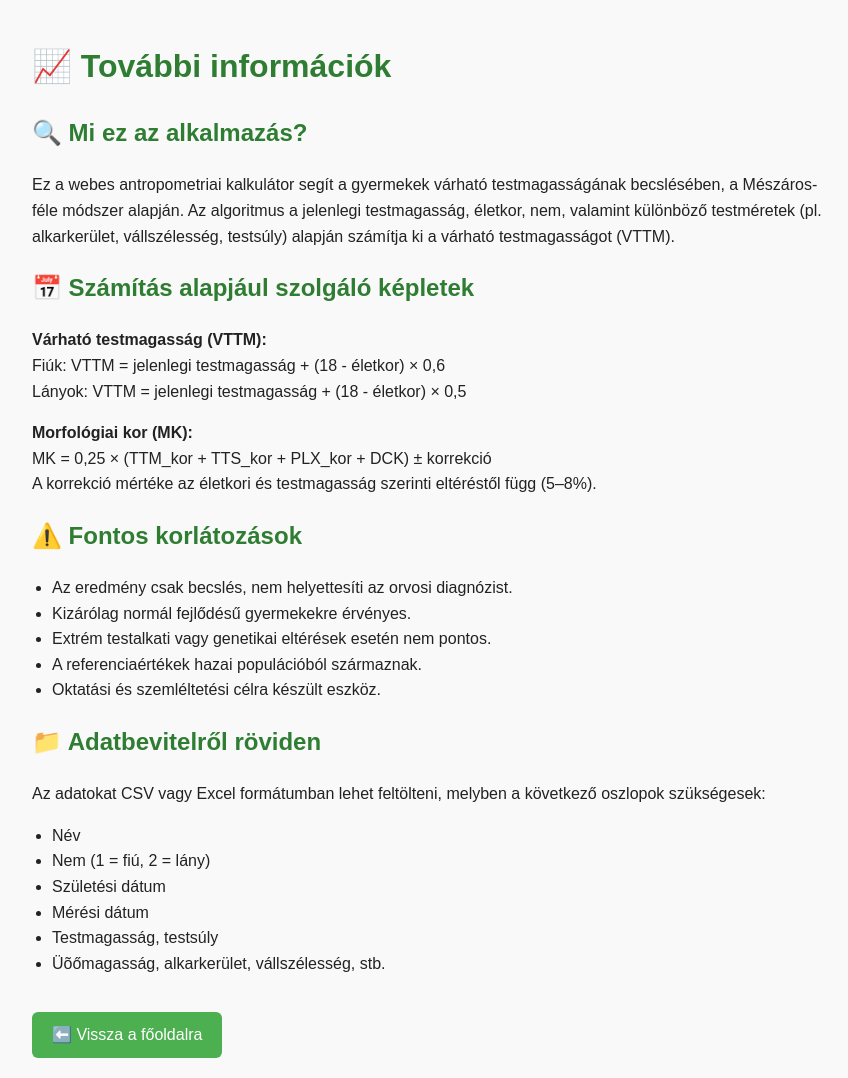
After one commit to biro82zsolt/anthro_calculator, a Django app: template landing/templates/landing/info.html in a window 1280 px wide. The commit adds this page. Shown: the whole page, without its empty margins (208-1056 px from the left). Run offline with Django 5.2, Linux system fonts and the light colour scheme; the template is opened without the code that fills it, so the values that code supplies are empty; parts of the project's set-up code (start-up, migrations or seed data) failed here and were passed over.

Commit message:
Frissítések: info oldal, főoldali link, hibajavítások

```diff
--- a/landing/templates/landing/demo.html
+++ b/landing/templates/landing/demo.html
@@ -75,7 +75,7 @@
     </div>
 
     <div>
-        <img src="{% static chart %}" alt="Magasság diagram" style="max-width: 100%; height: auto;">
+        <img src="{% static 'demo_chart.png' %}" alt="Magasság diagram">
     </div>
 
     <p>
--- a/landing/templates/landing/home.html
+++ b/landing/templates/landing/home.html
@@ -97,6 +97,7 @@
         <a href="{% url 'export_template' %}" class="button">📄 Minta Excel letöltése</a>
         <a href="{% url 'upload_csv' %}" class="button">📤 Saját fájl feltöltése</a>
         <a href="{% url 'demo_view' %}" class="button">🧪 Demó megtekintése</a>
+        <a href="{% url 'info' %}" class="button">ℹ️ További információk</a>
     </div>
 
     <div class="theme-toggle" onclick="toggleTheme()">🌓 Téma váltása</div>
--- /dev/null
+++ b/landing/templates/landing/info.html
@@ -0,0 +1,82 @@
+<!DOCTYPE html>
+<html lang="hu">
+{% load static %}
+<head>
+    <meta charset="UTF-8">
+    <title>További információk – Antropometriai Kalkulátor</title>
+    <meta name="viewport" content="width=device-width, initial-scale=1.0">
+    <style>
+        body {
+            font-family: Arial, sans-serif;
+            background-color: #f9f9f9;
+            color: #222;
+            padding: 20px;
+            max-width: 800px;
+            margin: 0 auto;
+            line-height: 1.6;
+        }
+        h1, h2, h3 {
+            color: #2e7d32;
+        }
+        a.button {
+            display: inline-block;
+            background-color: #4CAF50;
+            color: #fff;
+            padding: 10px 20px;
+            border-radius: 6px;
+            text-decoration: none;
+            margin-top: 20px;
+        }
+        ul {
+            padding-left: 20px;
+        }
+    </style>
+</head>
+<body>
+    <h1>📈 További információk</h1>
+
+    <h2>🔍 Mi ez az alkalmazás?</h2>
+    <p>
+        Ez a webes antropometriai kalkulátor segít a gyermekek várható testmagasságának becslésében,
+        a Mészáros-féle módszer alapján. Az algoritmus a jelenlegi testmagasság, életkor,
+        nem, valamint különböző testméretek (pl. alkarkerület, vállszélesség, testsúly) alapján
+        számítja ki a várható testmagasságot (VTTM).
+    </p>
+
+    <h2>📅 Számítás alapjául szolgáló képletek</h2>
+    <p>
+        <strong>Várható testmagasság (VTTM):</strong><br>
+        Fiúk: VTTM = jelenlegi testmagasság + (18 - életkor) × 0,6<br>
+        Lányok: VTTM = jelenlegi testmagasság + (18 - életkor) × 0,5
+    </p>
+    <p>
+        <strong>Morfológiai kor (MK):</strong><br>
+        MK = 0,25 × (TTM_kor + TTS_kor + PLX_kor + DCK) ± korrekció<br>
+        A korrekció mértéke az életkori és testmagasság szerinti eltéréstől függ (5–8%).
+    </p>
+
+    <h2>⚠️ Fontos korlátozások</h2>
+    <ul>
+        <li>Az eredmény csak becslés, nem helyettesíti az orvosi diagnózist.</li>
+        <li>Kizárólag normál fejlődésű gyermekekre érvényes.</li>
+        <li>Extrém testalkati vagy genetikai eltérések esetén nem pontos.</li>
+        <li>A referenciaértékek hazai populációból származnak.</li>
+        <li>Oktatási és szemléltetési célra készült eszköz.</li>
+    </ul>
+
+    <h2>📁 Adatbevitelről röviden</h2>
+    <p>
+        Az adatokat CSV vagy Excel formátumban lehet feltölteni, melyben a következő oszlopok szükségesek:
+    </p>
+    <ul>
+        <li>Név</li>
+        <li>Nem (1 = fiú, 2 = lány)</li>
+        <li>Születési dátum</li>
+        <li>Mérési dátum</li>
+        <li>Testmagasság, testsúly</li>
+        <li>Üõőmagasság, alkarkerület, vállszélesség, stb.</li>
+    </ul>
+
+    <a href="/" class="button">⬅️ Vissza a főoldalra</a>
+</body>
+</html>
--- a/landing/urls.py
+++ b/landing/urls.py
@@ -11,4 +11,7 @@ urlpatterns = [
     path('', landing_home, name='landing_home'),
     path('export-template/', export_template, name='export_template'),
     path("demo/", demo_view, name="demo_view"),
+    path("info/", views.info_page, name="info"),
+
+
 ]
```
Also changed, not shown: static/chart_1750694099.png (deleted).
